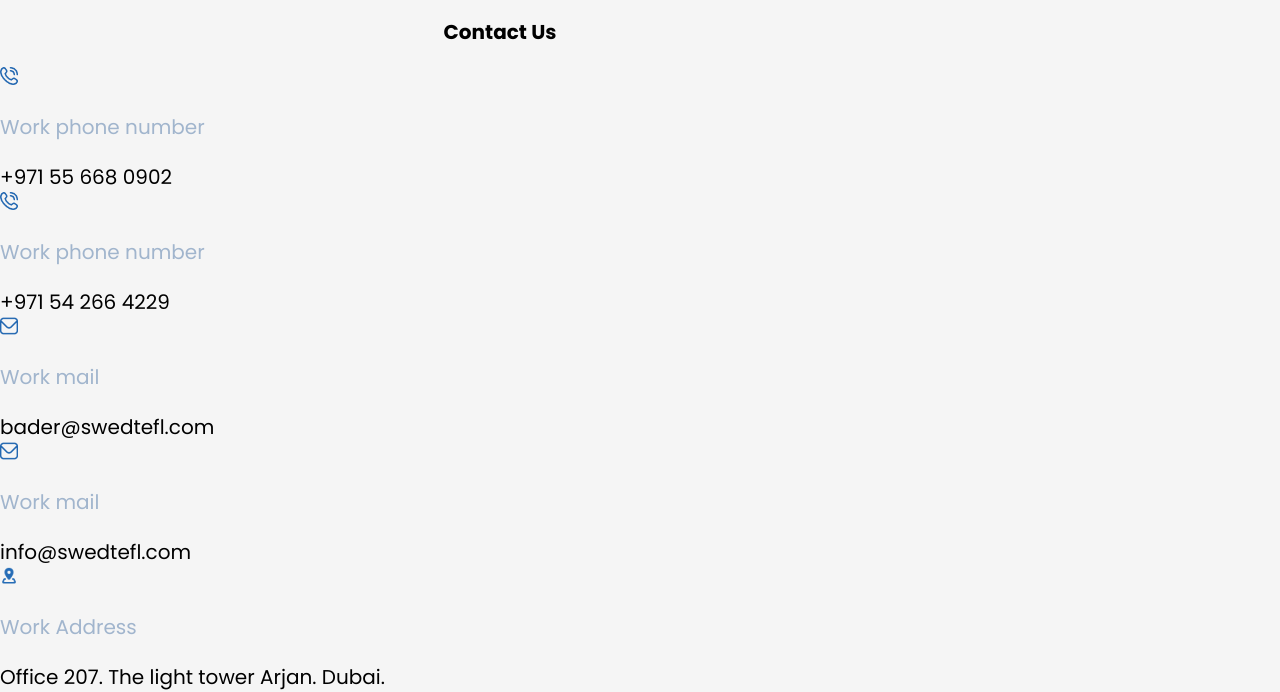
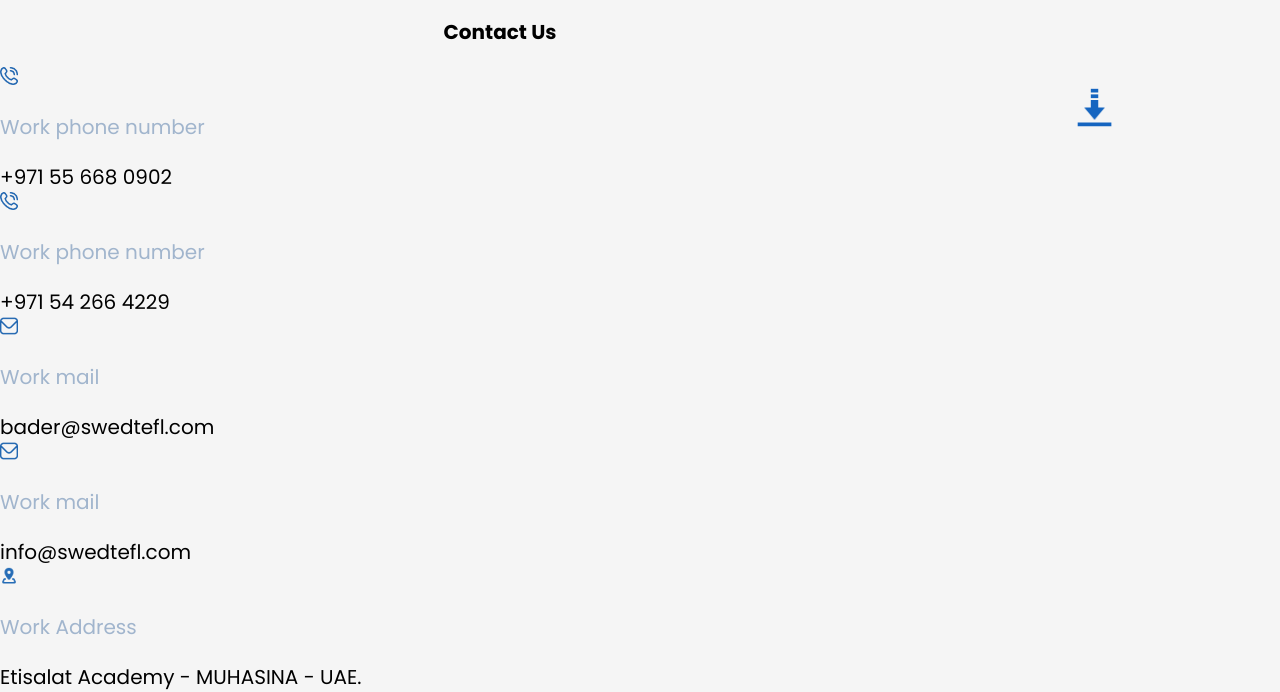
Before and after one commit to printzed/Dr-Bader-Abdulla-Salem-AL-Jaberi, a plain HTML site: page index.html in a window 1280 px wide. Shown: the part 755-1447 px from the top of the page. Drawn offline with Linux system fonts and the light colour scheme.

Commit message:
Update index.html

```diff
--- a/index.html
+++ b/index.html
@@ -336,10 +336,15 @@
                 <span class="icon email-icon"><img src="map.png" style="height: 18px;"></span>
                 <div>
                     <p style="color: #a1b5cd;">Work Address</p>
-                    <span class="email">Office 207. The light tower Arjan. Dubai.</span>
+                    <span class="email">Etisalat Academy   - MUHASINA - UAE.</span>
                 </div>
             </div>
         </div>
+        <a href="http://swedtefl.com/app/swedtefl-app.apk"><img src="download.png" style="height: 45px;
+            position: absolute;
+            bottom: -85px;
+            right: 163px;"></a>
+    </div>
     </div>
 
     <script>
```
